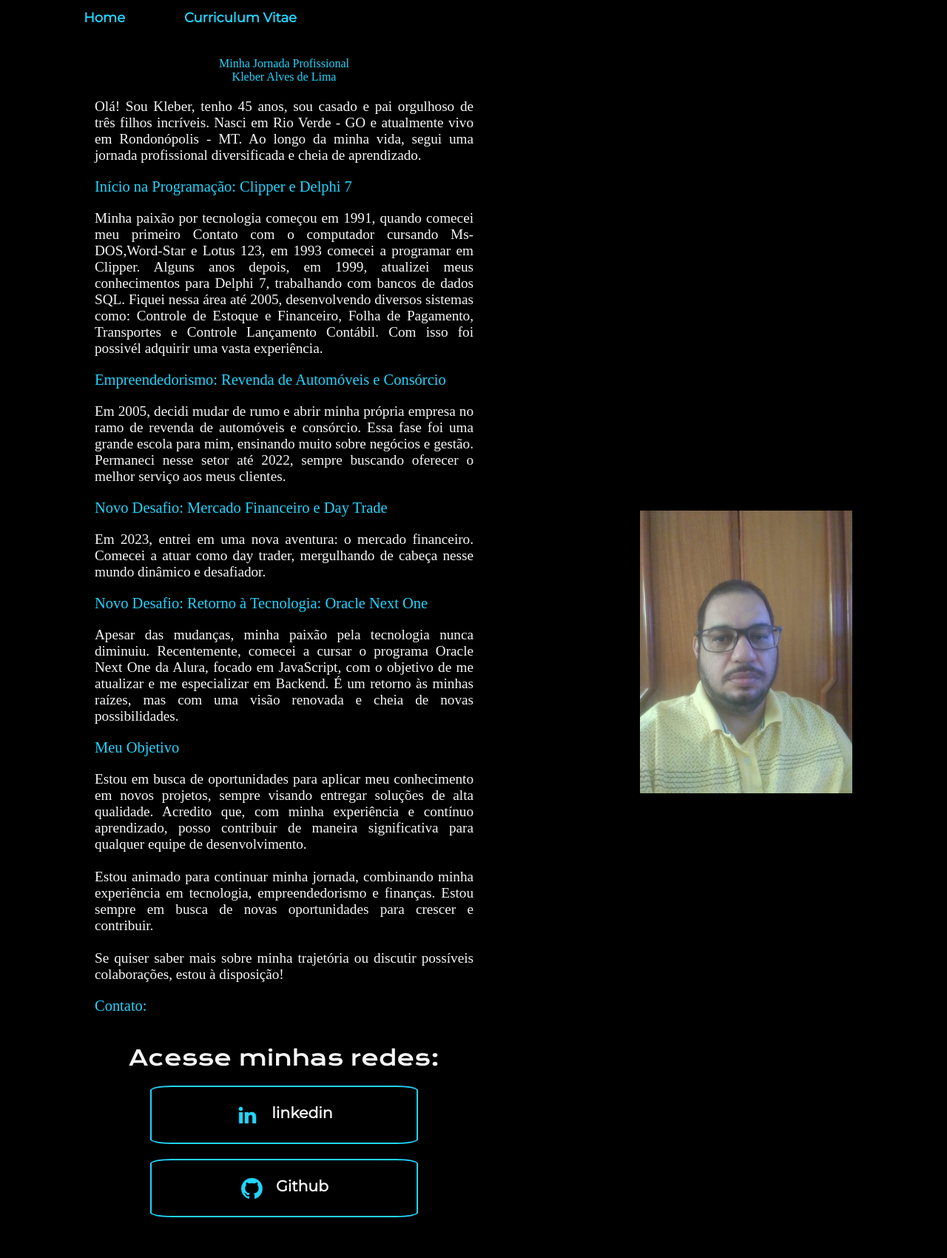
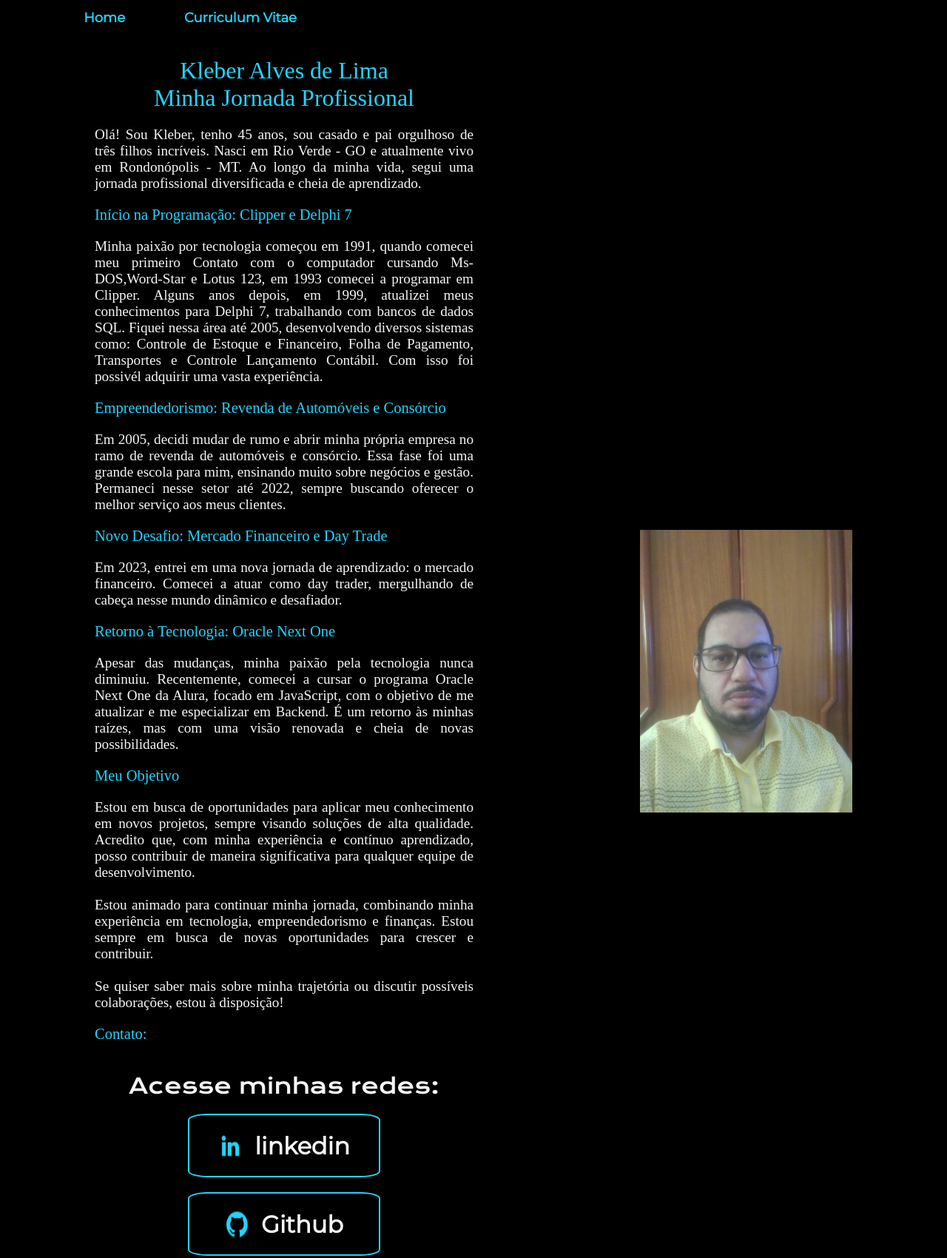
Before and after one commit to Kleber-Alves-Lima/Protif-lio-Kleber, a plain HTML site: page about.html in a window 1280 px wide. Shown: the top 1700 px of the page at 74% size. Drawn offline with nearby package versions, Linux system fonts and the light colour scheme.

Commit message:
Add files via upload

```diff
--- a/Styles/Style.css
+++ b/Styles/Style.css
@@ -93,12 +93,12 @@ body{
     display: flex;
     justify-content:center;
     gap: 16px;
-    width: 70%;
+    width: 50%;
     text-align: center;
-    border-radius: 8%;
+    border-radius: 10%;
     border: 2px solid var(--cor-terciaria);
     padding: 1px;
-    font-size: 1.28rem;
+    font-size: 2rem;
     color: var(--cor-scundaria);
     padding: 21.5px 0 ;
     text-decoration:none;
@@ -163,8 +163,8 @@ body{
  }
 
 
-.apresentacao____conteudo__titulo{
-    font-size: 2,28rem;
+.apresentacao__conteudo__titulo_paginas_secundarias{
+    font-size: 2rem;
     font-style: bold;
     color: var(--cor-terciaria);
     text-align: center;
--- a/about.html
+++ b/about.html
@@ -17,9 +17,9 @@
     </header>
     <main class="apresentacao">
         <section class=" apresentacao__conteudo">
-            <p class="apresentacao____conteudo__titulo" >
-                Minha Jornada Profissional <br>
-                Kleber Alves de Lima
+            <p class="apresentacao__conteudo__titulo_paginas_secundarias">
+                Kleber Alves de Lima <br>
+                Minha Jornada Profissional
             </p>
             <p class="apresentacao__conteudo_texto">
                 Olá! Sou Kleber, tenho 45 anos, sou casado e pai orgulhoso de três filhos incríveis. Nasci em Rio Verde - GO e atualmente vivo em Rondonópolis - MT. Ao longo da minha vida, segui uma jornada profissional diversificada e cheia de aprendizado.
@@ -37,15 +37,15 @@
             </p>
             <p class="apresentacao__conteudo_subtitulo">Novo Desafio: Mercado Financeiro e Day Trade</p>
             <p class="apresentacao__conteudo_texto">
-                Em 2023, entrei em uma nova aventura: o mercado financeiro. Comecei a atuar como day trader, mergulhando de cabeça nesse mundo dinâmico e desafiador.
+                Em 2023, entrei em uma nova jornada de aprendizado: o mercado financeiro. Comecei a atuar como day trader, mergulhando de cabeça nesse mundo dinâmico e desafiador.
             </p>
-            <p class="apresentacao__conteudo_subtitulo">Novo Desafio: Retorno à Tecnologia: Oracle Next One</p>
+            <p class="apresentacao__conteudo_subtitulo">Retorno à Tecnologia: Oracle Next One</p>
             <p class="apresentacao__conteudo_texto">
                 Apesar das mudanças, minha paixão pela tecnologia nunca diminuiu. Recentemente, comecei a cursar o programa Oracle Next One da Alura, focado em JavaScript, com o objetivo de me atualizar e me especializar em Backend. É um retorno às minhas raízes, mas com uma visão renovada e cheia de novas possibilidades.
             </p>
             <p class="apresentacao__conteudo_subtitulo">Meu Objetivo</p>
             <p class="apresentacao__conteudo_texto">
-                Estou em busca de oportunidades para aplicar meu conhecimento em novos projetos, sempre visando entregar soluções de alta qualidade. Acredito que, com minha experiência e contínuo aprendizado, posso contribuir de maneira significativa para qualquer equipe de desenvolvimento.
+                Estou em busca de oportunidades para aplicar meu conhecimento em novos projetos, sempre visando soluções de alta qualidade. Acredito que, com minha experiência e contínuo aprendizado, posso contribuir de maneira significativa para qualquer equipe de desenvolvimento.
                 <br><br>
                 Estou animado para continuar minha jornada, combinando minha experiência em tecnologia, empreendedorismo e finanças. Estou sempre em busca de novas oportunidades para crescer e contribuir.
                 <br><br>
```
Also changed, not shown: Curriculum.html (+23 -9 lines).
